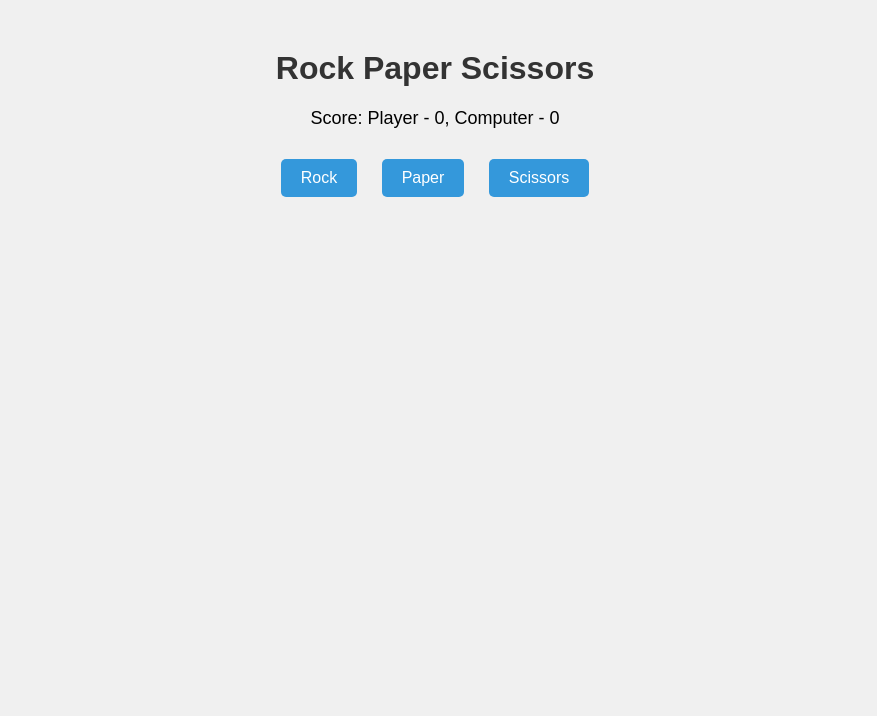
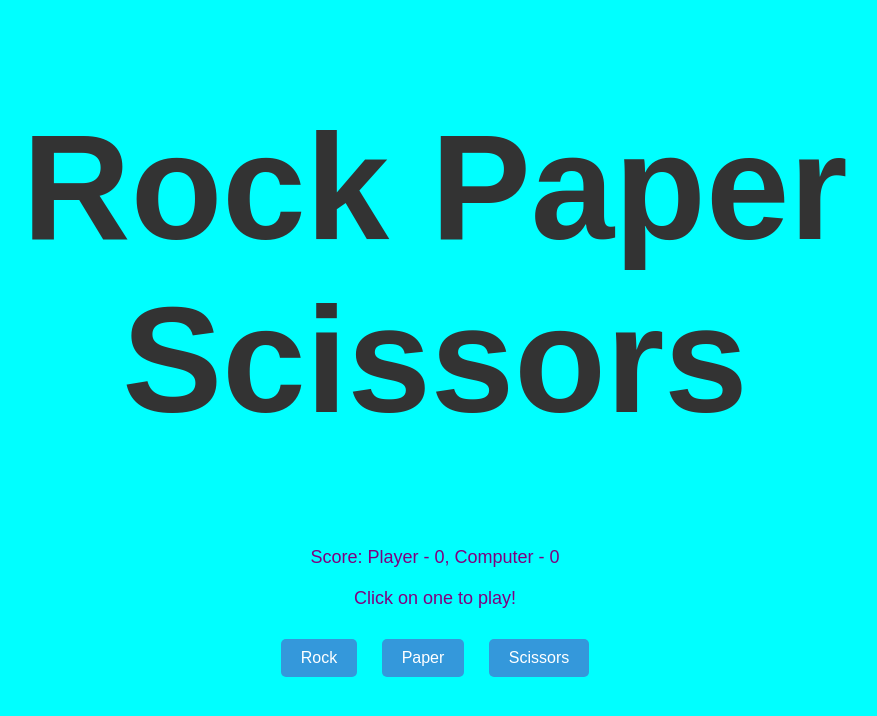
Before and after one commit to DanielMurphy2022/Project-Two-Love-Maths, a plain HTML site: page index.html in a window 1280 px wide. Shown: the whole page, without its empty margins (205-1082 px from the left). Drawn offline with Linux system fonts and the light colour scheme.

Commit message:
changed some of the CSS, added some new line into HTML

```diff
--- a/assets/css/style.css
+++ b/assets/css/style.css
@@ -10,6 +10,13 @@ body {
 
   h1 {
     color: #333;
+    font-size: 150px;
+    text-align: center;
+  }
+
+  body {
+    color: purple;
+    background-color: aqua;
   }
 
   button.choice {
@@ -27,6 +34,11 @@ body {
     background-color: #2980b9;
   }
 
+  #choose {
+    font-size: 18px;
+    margin-bottom: 20px;
+  }
+
   #score {
     font-size: 18px;
     margin-bottom: 20px;
--- a/index.html
+++ b/index.html
@@ -10,6 +10,7 @@
   <div class="container">
     <h1>Rock Paper Scissors</h1>
     <div id="score">Score: Player - 0, Computer - 0</div>
+    <div id="choose">Click on one to play!</div>
     <div id="choices">
       <button class="choice" onclick="play('rock')">Rock</button>
       <button class="choice" onclick="play('paper')">Paper</button>
```
